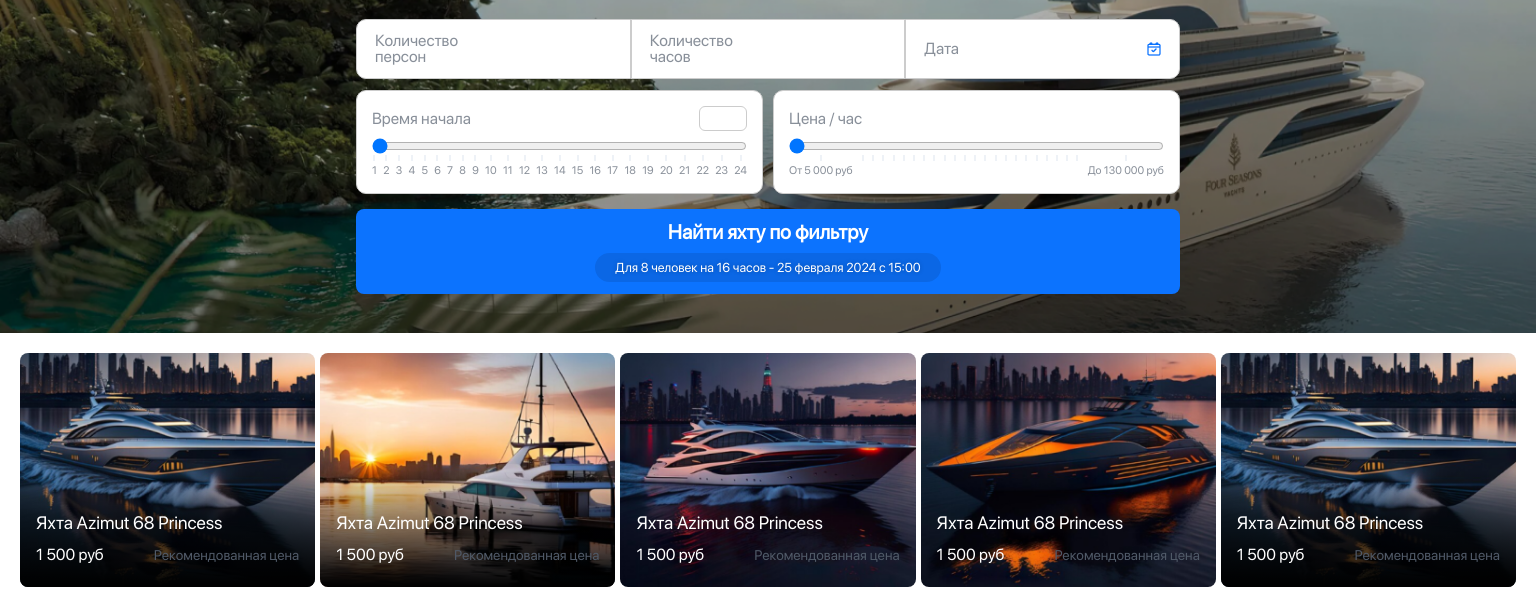
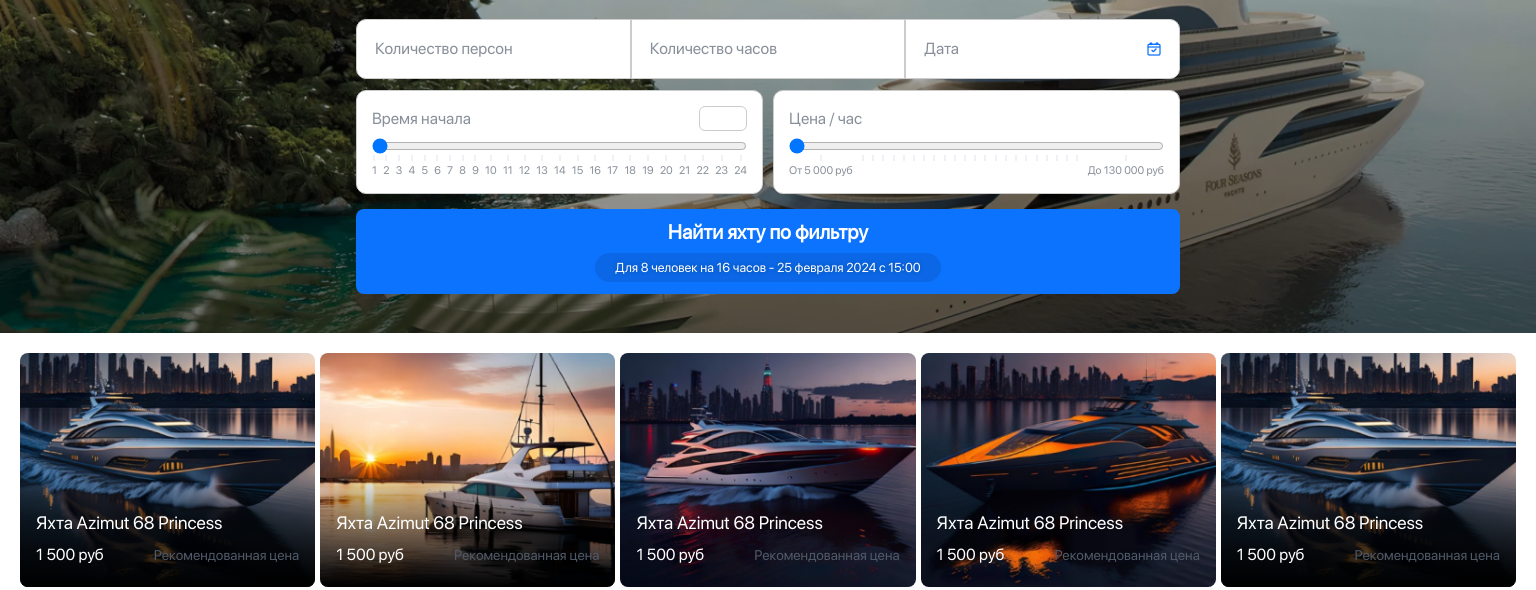
Before and after one commit to 0x01f/Anyships, a plain HTML site: page index.html in a window 1536 px wide. Shown: the part 147-737 px from the top of the page. Drawn offline with Linux system fonts and the light colour scheme.

Commit message:
fix_label_one_line

```diff
--- a/css/styles.css
+++ b/css/styles.css
@@ -827,10 +827,6 @@
     border-color: #0c73fe;
   }
 
-  .number-input {
-    width: 100%;
-  }
-
   #close-popup-btn {
     display: flex;
     align-items: center;
```
